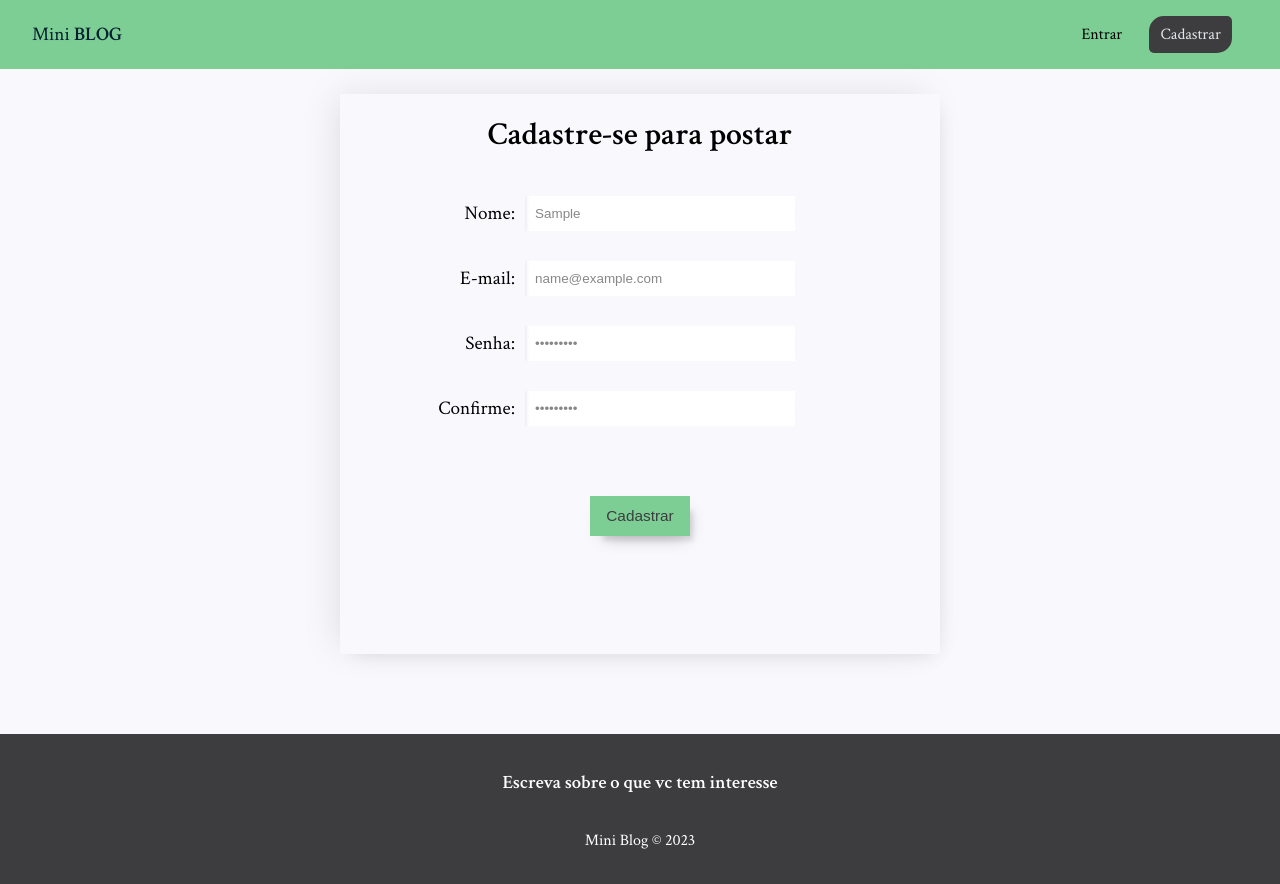
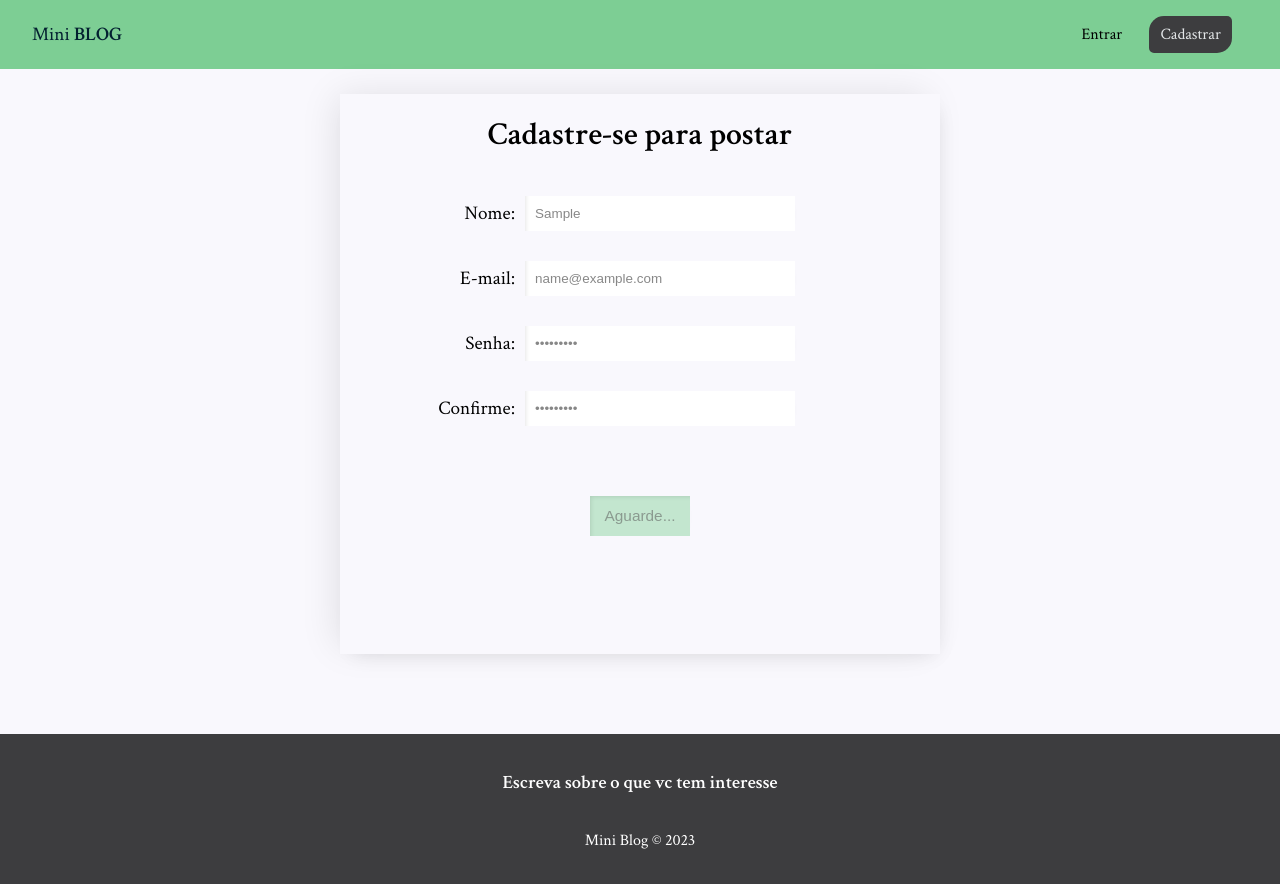
Before and after one commit to murilo1988/MiniBlog, a React (Create React App) app: page /register in a window 1280 px wide. Both pictures are taken after typing "Sample", "name@example.com", "Sample123", "Sample123" into the empty fields and a click on the button "Cadastrar". Built offline with nearby package versions, Linux system fonts and the light colour scheme; no server answers.

Commit message:
Context, AuthProvider was created

```diff
--- a/src/App.js
+++ b/src/App.js
@@ -1,4 +1,7 @@
 import { BrowserRouter, Routes, Route, Navigate } from "react-router-dom";
+
+//Context
+import { AuthProvider } from "./context/AuthContext";
 
 //Pages
 import Home from "./pages/Home/Home";
@@ -16,6 +19,7 @@ import Footer from "./components/Footer";
 function App() {
     return (
         <div className="App">
+            <AuthProvider>
                 <BrowserRouter>
                     <NavBarInitial />
 
@@ -45,6 +49,7 @@ function App() {
                     </div>
                     <Footer />
                 </BrowserRouter>
+            </AuthProvider>
         </div>
     );
 }
--- /dev/null
+++ b/src/context/AuthContext.js
@@ -0,0 +1,13 @@
+import { useContext, createContext } from "react";
+
+const AuthContext = createContext();
+
+export function AuthProvider({ children, value }) {
+    return (
+        <AuthContext.Provider value={value}>{children}</AuthContext.Provider>
+    );
+}
+
+export function useAuthValye() {
+    return useContext(AuthContext);
+}
--- a/src/hooks/useAuthentication.js
+++ b/src/hooks/useAuthentication.js
@@ -32,7 +32,7 @@ export const useAuthentication = () => {
         setError(null);
 
         try {
-            const { user } = createUserWithEmailAndPassword(
+            const { user } = await createUserWithEmailAndPassword(
                 auth,
                 data.email,
                 data.password,
@@ -42,23 +42,26 @@ export const useAuthentication = () => {
                 displayName: data.displayName,
             });
 
+            setLoading(false);
+
             return user;
         } catch (error) {
             console.log(error.message);
             console.log(typeof error.message);
 
             let systemErrorMessage;
-            if (error.message.includes("Password")) {
-                systemErrorMessage = "Senha com 6 ou mais caracteris";
+            if (error.message.includes("password")) {
+                systemErrorMessage =
+                    "A senha precisa conter pelo menos 6 caracteres";
             } else if (error.message.includes("email-already")) {
                 systemErrorMessage = "E-mail já cadastrado";
             } else {
                 systemErrorMessage =
                     "Ocorreu um erro, por favor tente mais tarde";
             }
+            setLoading(false);
             setError(systemErrorMessage);
         }
-        setLoading(false);
     };
 
     useEffect(() => {
--- a/src/index.css
+++ b/src/index.css
@@ -31,11 +31,6 @@ nav button:hover {
   color: #cfe0f9;
 }
 
-button[disabled] {
-  background-color: #cfe0f9;
-  color: rgba(0, 0, 0, 0.553);
-}
-
 /* error message */
 .container .error {
   background-color: #ff7260e6;
--- a/src/pages/Register/Register.js
+++ b/src/pages/Register/Register.js
@@ -15,8 +15,9 @@ function Register() {
     const [confirmPassword, setConfirmpassoword] = useState("");
     const [error, setError] = useState("");
 
-    const { createUser, error: authError, loadind } = useAuthentication();
+    const { createUser, error: authError, loading } = useAuthentication();
 
+    // handles
     const handleSubmit = async (e) => {
         e.preventDefault();
 
@@ -29,8 +30,6 @@ function Register() {
         };
 
         if (password !== confirmPassword) {
-            setError("As senhas precisam ser iguais!");
-
             return handleError();
         }
 
@@ -45,10 +44,17 @@ function Register() {
     };
 
     const handleError = () => {
-        console.log(error);
+        setError("As senhas precisam ser iguais!");
 
         setConfirmpassoword("");
     };
+
+    //hooks
+    useEffect(() => {
+        if (authError) {
+            setError(authError);
+        }
+    }, [authError]);
 
     return (
         <div className={styles.container_form}>
@@ -102,6 +108,7 @@ function Register() {
                         onChange={(e) => setConfirmpassoword(e.target.value)}
                     />
                 </label>
+                {!loading && (
                     <button
                         className={styles.form_cadastrar__btn}
                         type="Submit"
@@ -109,6 +116,18 @@ function Register() {
                     >
                         Cadastrar
                     </button>
+                )}
+                {loading && (
+                    <button
+                        className={styles.form_cadastrar__btn}
+                        disabled
+                        type="Submit"
+                        value="Cadastrar"
+                    >
+                        Aguarde...
+                    </button>
+                )}
+
                 {error && <p className="error">{error}</p>}
             </form>
         </div>
--- a/src/pages/Register/Register.module.css
+++ b/src/pages/Register/Register.module.css
@@ -47,6 +47,7 @@ label {
 }
 
 .form_cadastrar button {
+    cursor: pointer;
     width: 100px;
     height: 40px;
     margin-top: 40px;
@@ -55,6 +56,13 @@ label {
     color: #3d3d3f;
     border: none;
     box-shadow: 5px 8px 19px -9px rgba(0, 0, 0, 0.29), 8px 10px 5px -5px rgba(0, 0, 0, 0.1);
+}
+
+.form_cadastrar button[disabled] {
+    background-color: #7dce9470;
+    transform: translateY(none);
+    color: rgba(93, 93, 93, 0.553);
+    box-shadow: inset 15px 15px 4px -14px rgba(0, 0, 0, 0.1), 5px 1px 6px -9px rgba(0, 0, 0, 0.1);
 }
 
 .form_cadastrar button:active {
```
Lines whose indentation alone changed are shown as unchanged.
